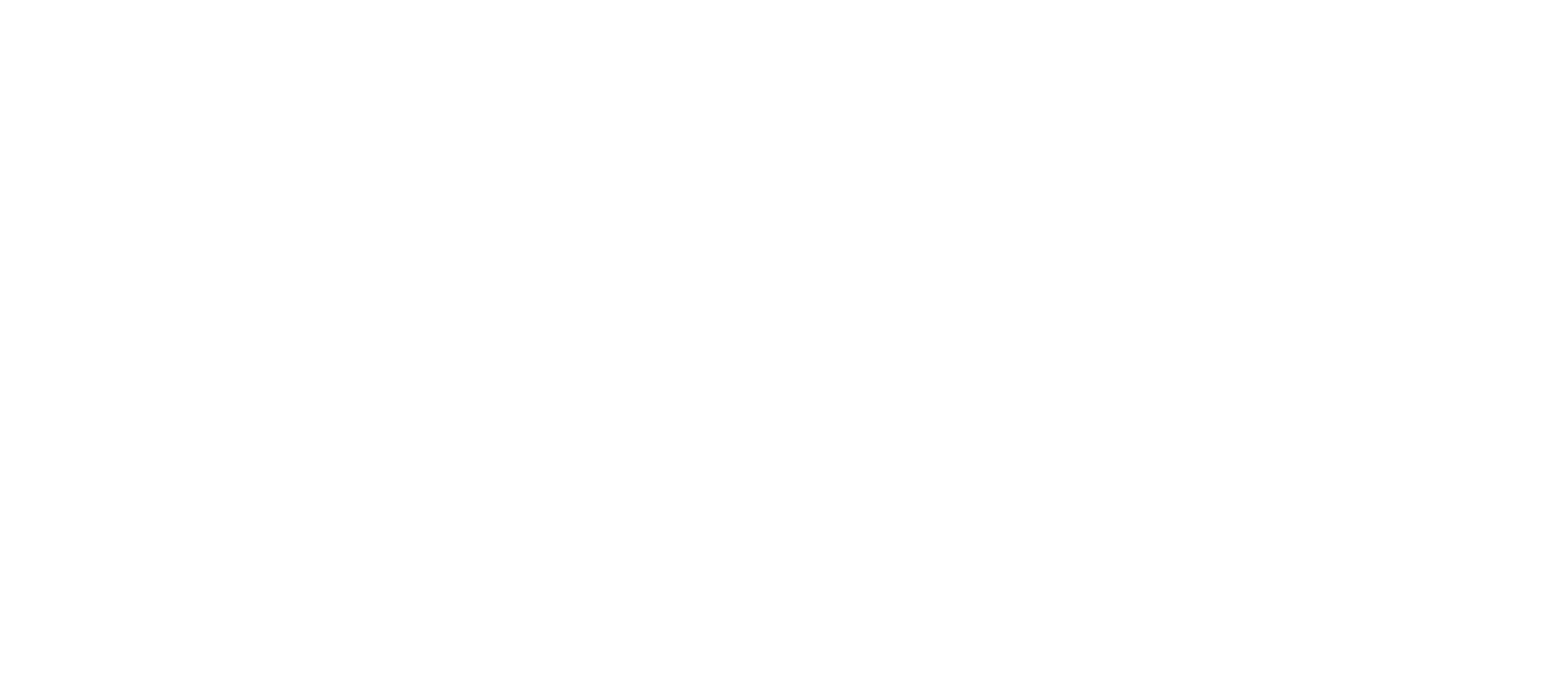
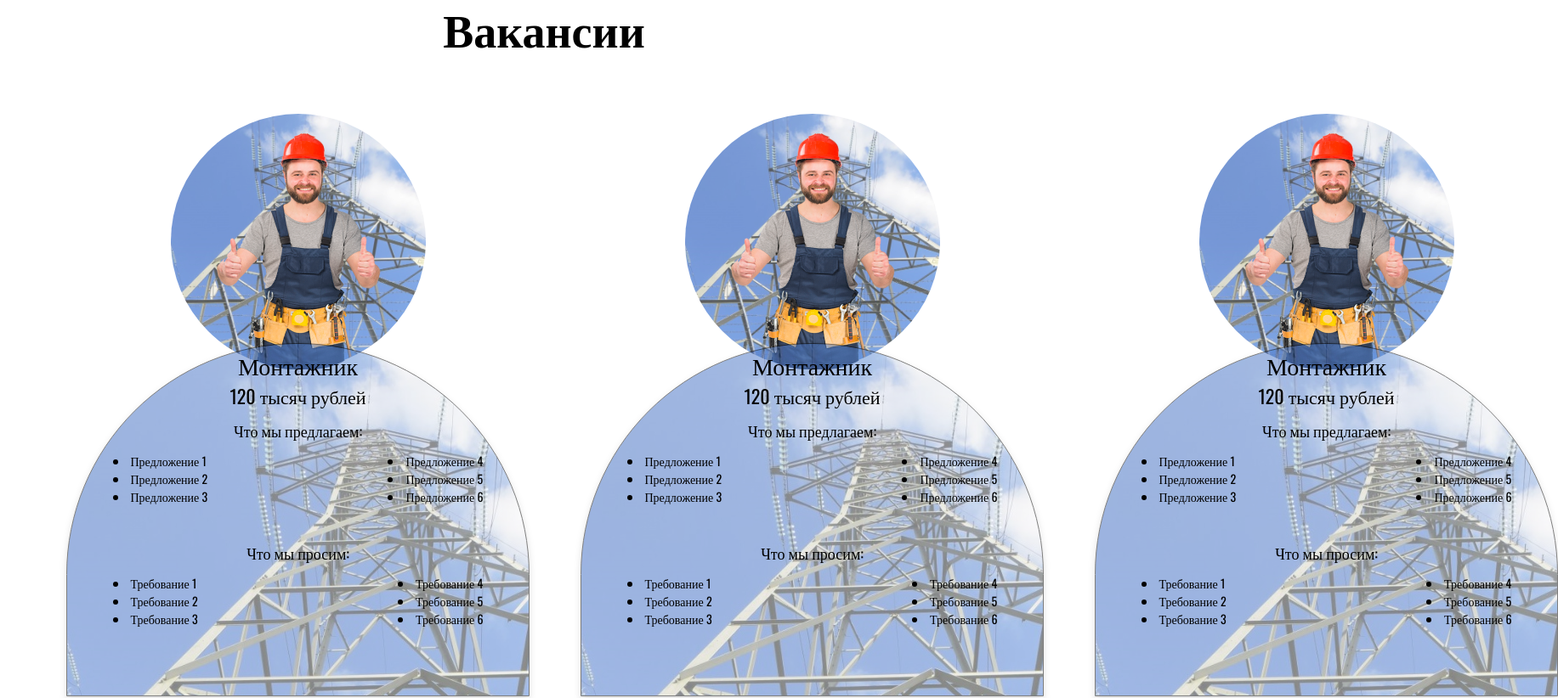
Before and after one commit to rsincara/energy, a React (Create React App) app: page /vacancies in a window 1280 px wide. Shown: the part 220-1042 px from the top of the page at 85% size, 1833 px wide, since content can reach past the window. Before the commit the page ends 800 px from the top, so only its background shows below. Built offline with nearby package versions, Linux system fonts and the light colour scheme.

Commit message:
Вакансии, модалка отклика на вакансию

```diff
--- /dev/null
+++ b/src/components/RespondModal/index.jsx
@@ -0,0 +1,84 @@
+import React, {useState} from 'react';
+
+import * as SC from './styles';
+import Modal from "../../ui/Modal";
+import Input from "../../ui/Input";
+import UserIcon from "../../ui/Icons/User";
+import CompanyIcon from "../../ui/Icons/Company";
+import INNIcon from "../../ui/Icons/INN";
+import EmailIcon from "../../ui/Icons/Email";
+import TubeIcon from "../../ui/Icons/Tube";
+import Textarea from "../../ui/Textarea";
+import TelephoneInput from "../../ui/TelephoneInput";
+import CheckBox from "../../ui/Checkbox";
+import Button from "../../ui/Button";
+
+const RespondModal = ({
+  onClose,
+}) => {
+
+  const [isChecked, setIsChecked] = useState(false);
+
+  const handleCheckboxChange = (event) => {
+    console.log(event)
+    setIsChecked(event.target.checked)
+  };
+
+  return (
+      <Modal onClose={onClose}>
+        <SC.Title>
+          Отправить заявку
+        </SC.Title>
+
+        <SC.Form>
+          <SC.InputWrapper>
+            <Input
+                label="Введите имя"
+                icon={UserIcon}
+                placeholder="Иванов Иван Иванович"
+            />
+          </SC.InputWrapper>
+
+          <SC.InputWrapper>
+            <Input
+                label="Введите почту"
+                icon={EmailIcon}
+                placeholder="example_123@mail.ru"
+            />
+          </SC.InputWrapper>
+
+          <SC.InputWrapper>
+            <TelephoneInput
+                label="Введите номер телефона"
+                icon={TubeIcon}
+                placeholder="+79507417474"
+            />
+          </SC.InputWrapper>
+
+          <SC.InputWrapper>
+            <Textarea
+                label="Описание вашего обращения"
+                placeholder="Сообщение"
+            />
+          </SC.InputWrapper>
+
+          <SC.CheckBoxWrapper>
+            <SC.CheckBoxLabel>
+              <CheckBox checked={isChecked} onChange={handleCheckboxChange} />
+              <SC.CheckBoxText>
+                Согласен(согласна) на обработку персональных данных в соответствии с <SC.Political href="#">Политикой конфиденциальности</SC.Political>
+              </SC.CheckBoxText>
+            </SC.CheckBoxLabel>
+          </SC.CheckBoxWrapper>
+
+          <SC.SubmitButtonWrapper>
+            <Button disabled={!isChecked}>
+              Отправить
+            </Button>
+          </SC.SubmitButtonWrapper>
+        </SC.Form>
+      </Modal>
+  );
+};
+
+export default RespondModal;
--- /dev/null
+++ b/src/components/RespondModal/styles.js
@@ -0,0 +1,48 @@
+import styled from "styled-components";
+
+export const Title = styled.h3`
+  margin-bottom: 32px;
+
+  text-align: center;
+  font-weight: 500;
+  font-size: 22px;
+
+  color: #000000;
+`;
+
+export const Form = styled.form`
+
+`;
+
+export const InputWrapper = styled.div`
+  margin-bottom: 28px;
+`;
+
+export const CheckBoxLabel = styled.label`
+  display: flex;
+
+  align-items: center;
+`;
+
+export const CheckBoxWrapper = styled.div`
+  width: 357px;
+
+  margin-bottom: 28px;
+`;
+
+export const CheckBoxText = styled.p`
+  display: block;
+
+  margin-left: 22px;
+  font-size: 14px;
+`;
+
+export const Political = styled.a`
+  color: #000000;
+  text-decoration: underline;
+`;
+
+export const SubmitButtonWrapper = styled.div`
+  width: 223px;
+  margin: 0 auto;
+`;
--- /dev/null
+++ b/src/components/Vacancy/index.jsx
@@ -0,0 +1,111 @@
+import React, {useState} from 'react';
+
+import * as SC from './styles';
+import Button from "../../ui/Button";
+import RespondModal from "../RespondModal";
+
+const Vacancy = () => {
+
+  const [isModalOpen, setIsModalOpen] = useState(false);
+
+  const handleCloseModal = () => {
+    setIsModalOpen(false);
+  };
+
+  return (
+      <SC.VacancyWrapper>
+        {isModalOpen && (
+            <RespondModal onClose={handleCloseModal} />
+        )}
+        <SC.Vacancy>
+          <SC.Head />
+          <SC.Employee />
+          <SC.BodyWrapper/>
+          <SC.Info>
+            <SC.Title>
+              Монтажник
+            </SC.Title>
+
+            <SC.Salary>
+              120 тысяч рублей
+            </SC.Salary>
+
+            <SC.Offer>
+              <SC.SectionTitle>
+                Что мы предлагаем:
+              </SC.SectionTitle>
+              <SC.FlexWrapper>
+                <div>
+                  <SC.List>
+                    <SC.ListItem>
+                      Предложение 1
+                    </SC.ListItem>
+                    <SC.ListItem>
+                      Предложение 2
+                    </SC.ListItem>
+                    <SC.ListItem>
+                      Предложение 3
+                    </SC.ListItem>
+                  </SC.List>
+                </div>
+                <div>
+                  <SC.List>
+                    <SC.ListItem>
+                      Предложение 4
+                    </SC.ListItem>
+                    <SC.ListItem>
+                      Предложение 5
+                    </SC.ListItem>
+                    <SC.ListItem>
+                      Предложение 6
+                    </SC.ListItem>
+                  </SC.List>
+                </div>
+              </SC.FlexWrapper>
+            </SC.Offer>
+
+            <SC.Requirements>
+              <SC.SectionTitle>
+                Что мы просим:
+              </SC.SectionTitle>
+              <SC.FlexWrapper>
+                <div>
+                  <SC.List>
+                    <SC.ListItem>
+                      Требование 1
+                    </SC.ListItem>
+                    <SC.ListItem>
+                      Требование 2
+                    </SC.ListItem>
+                    <SC.ListItem>
+                      Требование 3
+                    </SC.ListItem>
+                  </SC.List>
+                </div>
+                <div>
+                  <SC.List>
+                    <SC.ListItem>
+                      Требование 4
+                    </SC.ListItem>
+                    <SC.ListItem>
+                      Требование 5
+                    </SC.ListItem>
+                    <SC.ListItem>
+                      Требование 6
+                    </SC.ListItem>
+                  </SC.List>
+                </div>
+              </SC.FlexWrapper>
+            </SC.Requirements>
+          </SC.Info>
+        </SC.Vacancy>
+
+        <Button onClick={() => setIsModalOpen(true)}>
+          Откликнуться
+        </Button>
+      </SC.VacancyWrapper>
+
+  );
+};
+
+export default Vacancy;
--- /dev/null
+++ b/src/components/Vacancy/styles.js
@@ -0,0 +1,116 @@
+import styled from "styled-components";
+
+import background from '../../static/modal-background.jpg';
+import employee from '../../static/employee.png';
+
+export const VacancyWrapper = styled.div`
+`;
+
+export const Vacancy = styled.div`
+  position: relative;
+
+  margin-bottom: 55px;
+`;
+
+export const Head = styled.div`
+  margin: 0 auto;
+
+  width: 300px;
+  height: 300px;
+
+  border-radius: 100%;
+
+  background-size: cover;
+  background-image: url(${background});
+
+  opacity: 0.7;
+`;
+
+export const Employee = styled.div`
+  position: absolute;
+
+  top: 12px;
+  left: 175px;
+
+  width: 196px;
+  height: 289px;
+
+  background-image: url(${employee});
+`;
+
+export const BodyWrapper = styled.div`
+  position: relative;
+
+  width: 545px;
+  height: 416px;
+
+  margin-top: -30px;
+
+  opacity: 0.5;
+
+  overflow: hidden;
+
+  border-radius: 300px 300px 0 0;
+  border: 1px solid #000000;
+
+  background-image: url(${background});
+
+  filter: drop-shadow(0px 4px 4px rgba(0, 0, 0, 0.25));
+`;
+
+export const Info = styled.div`
+  position: absolute;
+
+  top: 275px;
+
+  width: 100%;
+`;
+
+export const Title = styled.h2`
+  text-align: center;
+  font-size: 28px;
+  font-weight: 500;
+`;
+
+export const Salary = styled.p`
+  font-size: 22px;
+  text-align: center;
+
+  margin-bottom: 12px;
+`;
+
+export const Offer = styled.div`
+  margin-bottom: 43px;
+`;
+
+export const SectionTitle = styled.h3`
+  margin-bottom: 12px;
+
+  text-align: center;
+  font-size: 18px;
+  font-weight: 400;
+`;
+
+export const FlexWrapper = styled.div`
+  display: flex;
+
+  justify-content: space-between;
+
+  width: 80%;
+
+  margin: 0 auto;
+`;
+
+export const List = styled.ul`
+  font-size: 14px;
+
+  list-style: inside;
+`;
+
+export const ListItem = styled.li`
+
+`;
+
+export const Requirements = styled.div`
+
+`;
--- a/src/pages/Vacancies/index.jsx
+++ b/src/pages/Vacancies/index.jsx
@@ -1,12 +1,22 @@
 import React from 'react';
 
 import * as SC from './styles';
+import MainLayout from "../../ui/Layouts/MainLayout";
+import Vacancy from "../../components/Vacancy";
 
 const Vacancies = () => {
     return (
-        <div>
-            vacancies
-        </div>
+        <MainLayout>
+          <SC.Title>
+            Вакансии
+          </SC.Title>
+
+          <SC.VacanciesWrapper>
+            <Vacancy />
+            <Vacancy />
+            <Vacancy />
+          </SC.VacanciesWrapper>
+        </MainLayout>
     );
 };
 
--- a/src/pages/Vacancies/styles.js
+++ b/src/pages/Vacancies/styles.js
@@ -1 +1,18 @@
 import styled from 'styled-components';
+
+export const Title = styled.h2`
+  margin-top: 74px;
+  margin-bottom: 62px;
+
+  font-weight: 700;
+  font-size: 54px;
+  text-align: center;
+`;
+
+export const VacanciesWrapper = styled.div`
+  display: flex;
+
+  gap: 60px;
+
+  margin: 0 78px 32px;
+`;
```
Also changed, not shown: src/static/employee.png (added), src/static/object-placeholder.png.
